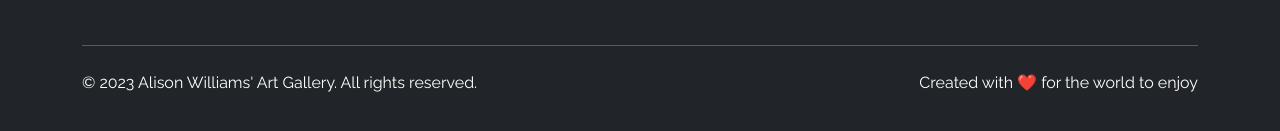
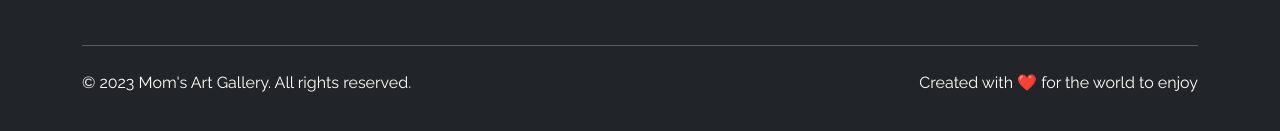
Before and after one commit to corporate9601/corporate9601.github.io, a plain HTML site: page index.html in a window 1280 px wide. Shown: the part 3212-3343 px from the top of the page. Drawn offline with nearby package versions, Linux system fonts and the light colour scheme.

Commit message:
Update index.html

```diff
--- a/index.html
+++ b/index.html
@@ -151,7 +151,7 @@
             <hr class="mt-4 mb-4">
             <div class="row">
                 <div class="col-md-6">
-                    <p class="mb-0">&copy; 2023 Alison Williams' Art Gallery. All rights reserved.</p>
+                    <p class="mb-0">&copy; 2023 Mom's Art Gallery. All rights reserved.</p>
                 </div>
                 <div class="col-md-6 text-md-end">
                     <p class="mb-0">Created with ❤️ for the world to enjoy</p>
```
